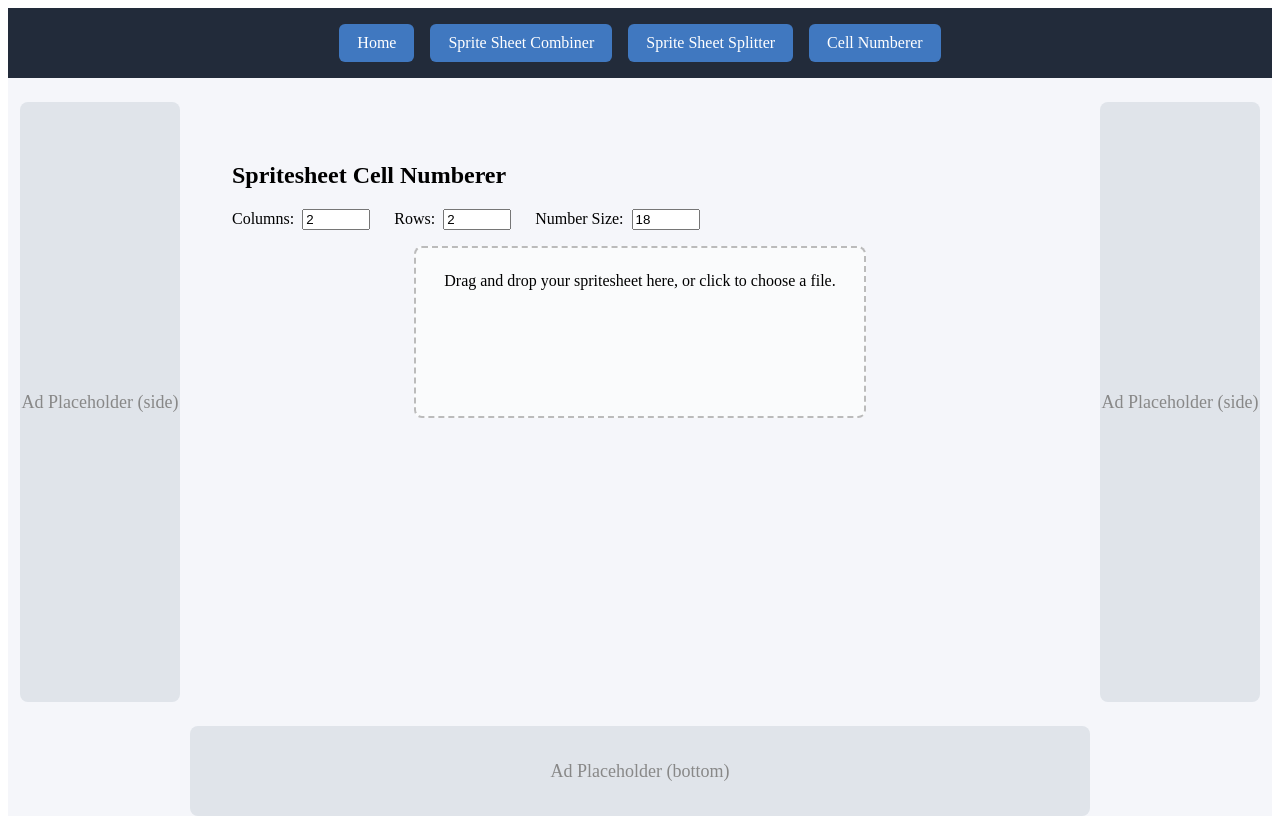
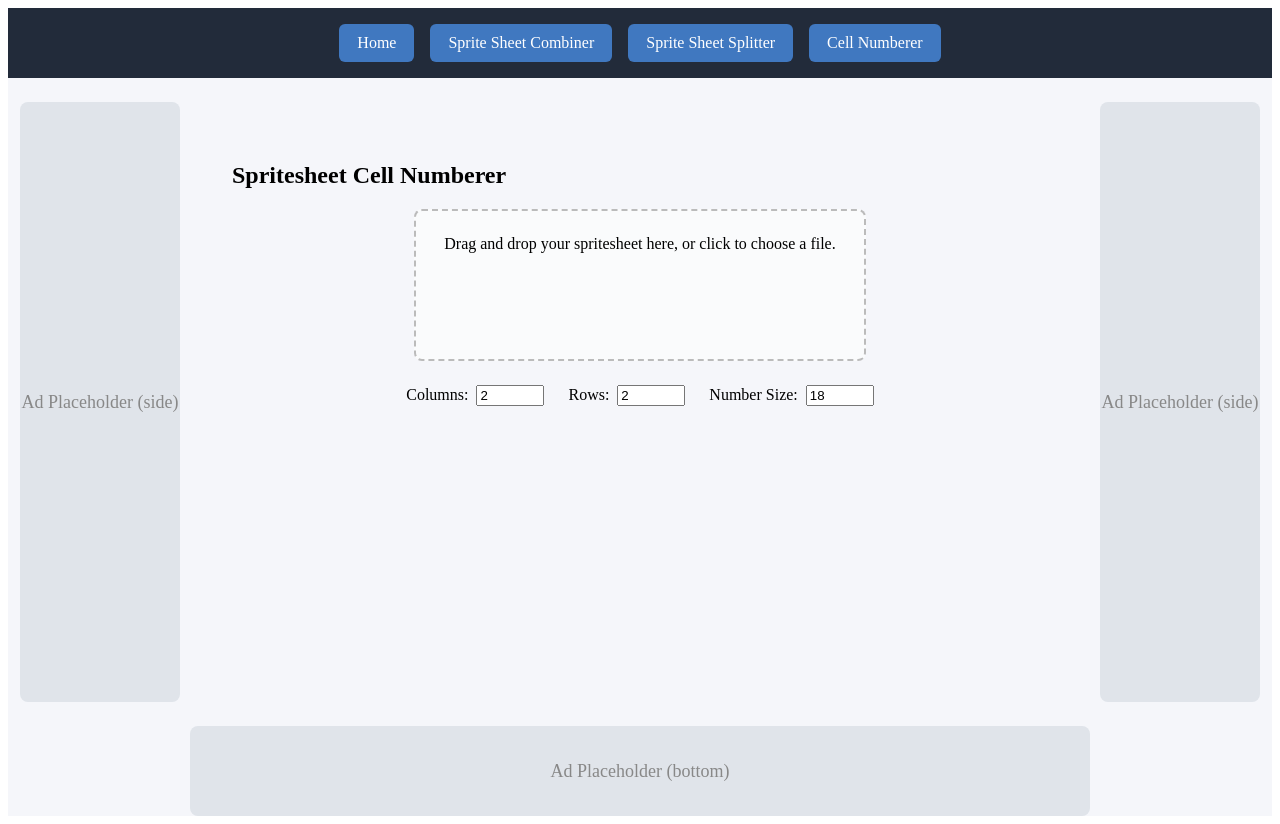
Before and after one commit to hrodrick/game-dev-tools, a React (Vite) app: page /cell-numberer in a window 1280 px wide. Built offline with nearby package versions, Linux system fonts and the light colour scheme.

Commit message:
SpriteSheet Numberer complete

```diff
--- a/src/pages/SpriteSheetNumberer/SpriteSheetNumberer.jsx
+++ b/src/pages/SpriteSheetNumberer/SpriteSheetNumberer.jsx
@@ -49,7 +49,37 @@ const SpriteSheetCellNumberer = () => {
   return (
     <div style={{ padding: 24 }}>
       <h2>Spritesheet Cell Numberer</h2>
-      <div style={{ margin: "16px 0" }}>
+      <div
+        onDrop={handleDrop}
+        onDragOver={handleDragOver}
+        onDragLeave={handleDragLeave}
+        style={{
+          border: isDragging ? '2px solid #4078c0' : '2px dashed #bbb',
+          borderRadius: 8,
+          padding: 24,
+          marginBottom: 24,
+          background: isDragging ? '#eaf3ff' : '#fafbfc',
+          textAlign: 'center',
+          cursor: 'pointer',
+          transition: 'border 0.2s, background 0.2s',
+          maxWidth: 400,
+          minHeight: 100,
+          marginLeft: 'auto',
+          marginRight: 'auto',
+        }}
+        onClick={() => document.getElementById('fileInput').click()}
+      >
+        <input
+          id="fileInput"
+          type="file"
+          accept="image/*"
+          style={{ display: 'none' }}
+          onChange={handleImageUpload}
+        />
+        <span style={{fontSize: 16}}>Drag and drop your spritesheet here, or click to choose a file.</span>
+        {imgUrl && <div style={{fontSize: 13, color: '#888', marginTop: 8}}>Drop a new image to replace, or click to choose another file.</div>}
+      </div>
+      <div style={{ margin: "16px 0", textAlign: 'center' }}>
         <label>
           Columns:
           <input
@@ -82,36 +112,6 @@ const SpriteSheetCellNumberer = () => {
           />
         </label>
       </div>
-      <div
-        onDrop={handleDrop}
-        onDragOver={handleDragOver}
-        onDragLeave={handleDragLeave}
-        style={{
-          border: isDragging ? '2px solid #4078c0' : '2px dashed #bbb',
-          borderRadius: 8,
-          padding: 24,
-          marginBottom: 20,
-          background: isDragging ? '#eaf3ff' : '#fafbfc',
-          textAlign: 'center',
-          cursor: 'pointer',
-          transition: 'border 0.2s, background 0.2s',
-          maxWidth: 400,
-          minHeight: 120,
-          marginLeft: 'auto',
-          marginRight: 'auto',
-        }}
-        onClick={() => document.getElementById('fileInput').click()}
-      >
-        <input
-          id="fileInput"
-          type="file"
-          accept="image/*"
-          style={{ display: 'none' }}
-          onChange={handleImageUpload}
-        />
-        <span>Drag and drop your spritesheet here, or click to choose a file.</span>
-        {imgUrl && <div style={{fontSize: 13, color: '#888', marginTop: 8}}>Drop a new image to replace, or click to choose another file.</div>}
-      </div>
       {imgUrl && (
         <ImageWithOverlay
           imgUrl={imgUrl}
--- a/src/pages/SpriteSheetNumberer/components/ImageWithOverlay.jsx
+++ b/src/pages/SpriteSheetNumberer/components/ImageWithOverlay.jsx
@@ -19,11 +19,14 @@ const ImageWithOverlay = ({ imgUrl, columns, rows, fontSize }) => {
       style={{
         position: "relative",
         width: "100%",
-        maxWidth: 600,
-        margin: "32px auto 0 auto",
+        maxWidth: 1200,
+        margin: "0 auto",
         borderRadius: 8,
         boxShadow: "0 2px 8px #0001",
         background: "#f7f7f7",
+        display: 'flex',
+        justifyContent: 'center',
+        alignItems: 'center',
       }}
     >
       <img
```
